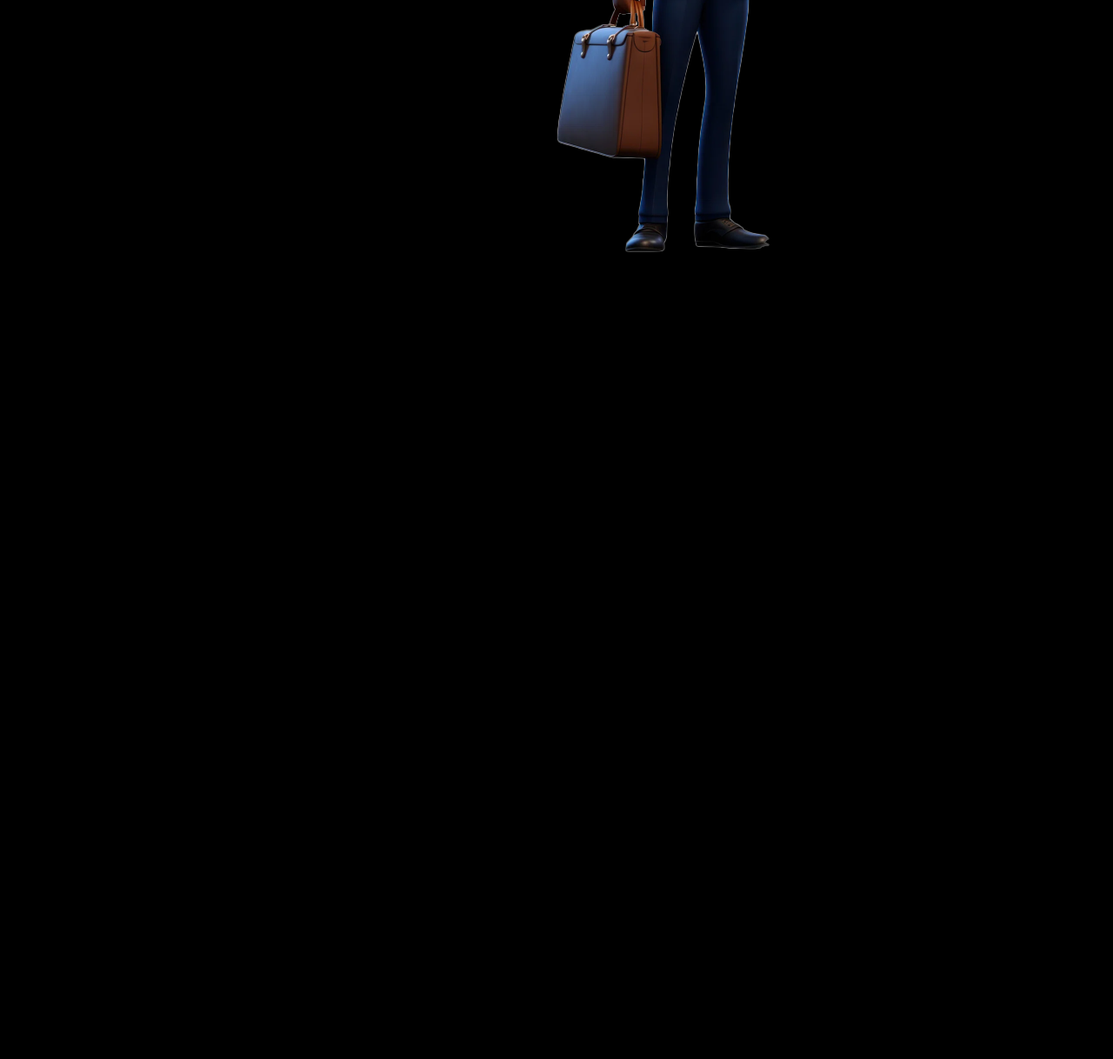
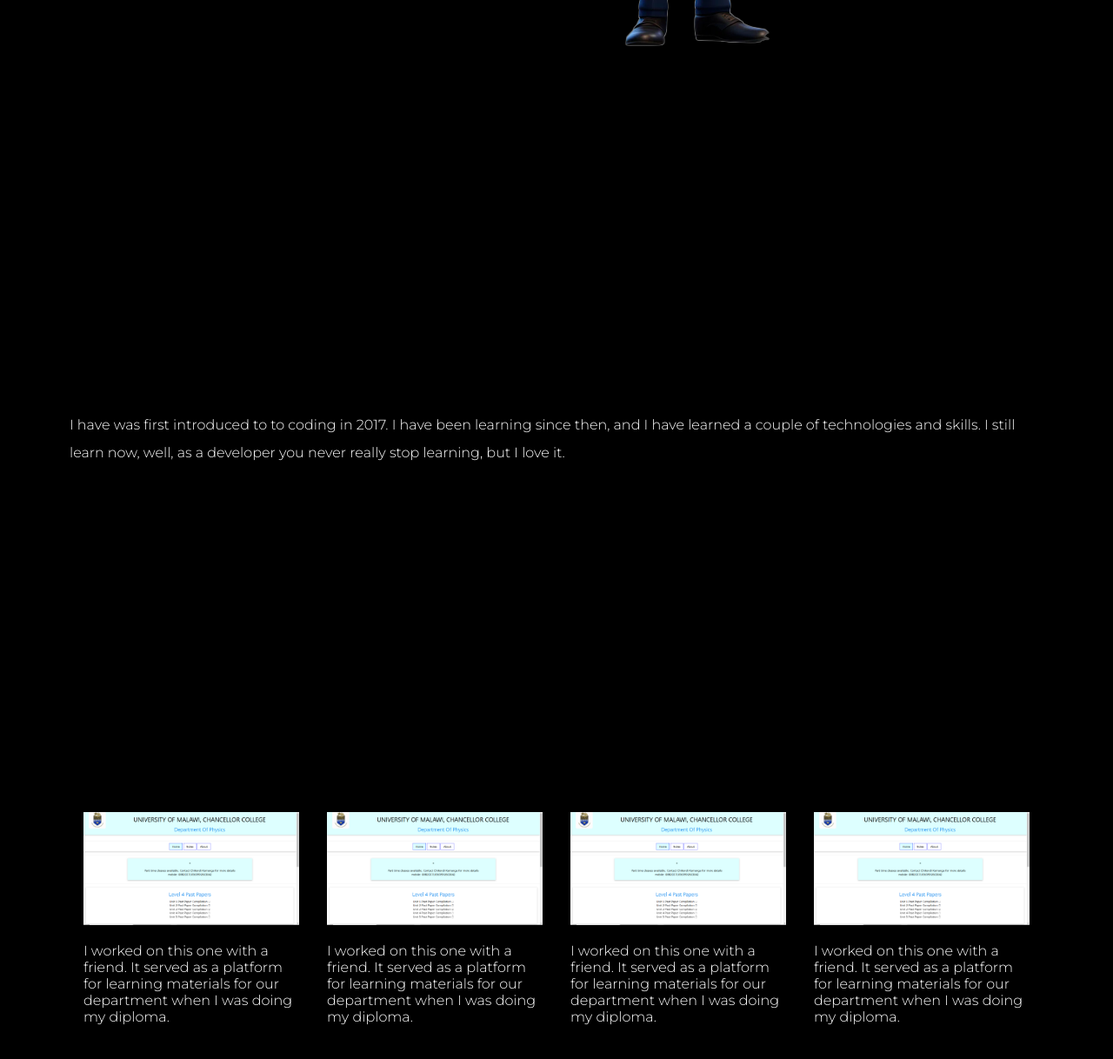
Before and after one commit to Hellie-tenny/helllings-portfolio, a plain HTML site: page index.html in a window 1280 px wide. Shown: the part 794-2012 px from the top of the page at 87% size. Before the commit the page ends 1094 px from the top, so only its background shows below. Drawn offline with Linux system fonts and the light colour scheme.

Commit message:
added the projects page, I think

```diff
--- a/css/styles.scss
+++ b/css/styles.scss
@@ -21,7 +21,7 @@
 $accent : rgb(255, 188, 5);
 
 // global styles
-.button{
+.button {
     background-color: $accent;
     padding: .5rem;
     width: fit-content;
@@ -31,9 +31,17 @@ $accent : rgb(255, 188, 5);
     border-radius: .54rem;
 }
 
+p{
+    color: #fff;
+}
+
+.page {
+    min-height: 100vh;
+}
+
 
 //////////////////////////////////////////////////////////////////////////////////////
-button{
+button {
     background-color: $accent;
 }
 
@@ -67,17 +75,15 @@ body {
 
         .landing {
             display: flex;
-            min-height: 100vh;
             align-items: center;
 
             .left {
                 flex: 1;
-                height: 15rem;
                 display: flex;
                 flex-direction: column;
                 justify-content: center;
 
-                span{
+                span {
                     color: $accent;
                     font-size: 5rem;
                     font-weight: 300;
@@ -88,16 +94,46 @@ body {
                     line-height: 2rem;
                 }
 
-                a{
+                a {
                     margin: 1rem 0;
                 }
             }
 
-            .right{
-                height: 15rem;
+            .right {
                 flex: 1;
-                img{
-                //    height: 200%;
+
+                img {
+                    height: 100%;
+                }
+            }
+        }
+
+        .intro{
+            display: flex;
+            justify-content: center;
+            align-items: center;
+
+            p{
+                line-height: 2rem;
+            }
+        }
+
+        .projects{
+            .cards-container{
+                display: flex;
+                justify-content: space-between;
+
+                .project-card{
+                    margin: 0 1rem;
+                    overflow: hidden;
+
+                    img{
+                        width: 100%;
+                    }
+
+                    p{
+                        padding: 1rem 0;
+                    }
                 }
             }
         }
--- a/index.html
+++ b/index.html
@@ -1,11 +1,13 @@
 <!DOCTYPE html>
 <html lang="en">
+
 <head>
     <meta charset="UTF-8">
     <meta name="viewport" content="width=device-width, initial-scale=1.0">
     <link rel="stylesheet" href="css/styles.css">
     <title>Hellie's Portfolio</title>
 </head>
+
 <body>
     <div class="container">
 
@@ -21,12 +23,12 @@
             </nav>
         </header>
 
-        <div class="landing">
+        <div class="landing page">
 
             <div class="left">
                 <span>Hello World,</span>
                 <p>
-                    My name is Hellings Makondetsa.<br/>I am a Developer, welcome to my Portfolio
+                    My name is Hellings Makondetsa.<br />I am a Developer, welcome to my Portfolio
                 </p>
                 <a href="" class="button">Contact Me</a>
             </div>
@@ -37,7 +39,57 @@
 
         </div>
 
+        <div class="intro page">
+            <p>
+                I have was first introduced to to coding in 2017. I have been learning since then, and I have learned a
+                couple of technologies and skills. I still learn now, well, as a developer you never really stop
+                learning, but I love it.
+            </p>
+        </div>
+
+        <div class="projects page">
+            <h2>Here are some of my projects...</h2>
+
+            <div class="cards-container">
+
+                <div class="project-card">
+                    <img src="./imgs/project.png" alt="project photo">
+                    <p>
+                        I worked on this one with a friend. It served as a platform for learning materials for our
+                        department when I was doing my diploma.
+                    </p>
+                </div>
+
+                <div class="project-card">
+                    <img src="./imgs/project.png" alt="project photo">
+                    <p>
+                        I worked on this one with a friend. It served as a platform for learning materials for our
+                        department when I was doing my diploma.
+                    </p>
+                </div>
+
+                <div class="project-card">
+                    <img src="./imgs/project.png" alt="project photo">
+                    <p>
+                        I worked on this one with a friend. It served as a platform for learning materials for our
+                        department when I was doing my diploma.
+                    </p>
+                </div>
+
+                <div class="project-card">
+                    <img src="./imgs/project.png" alt="project photo">
+                    <p>
+                        I worked on this one with a friend. It served as a platform for learning materials for our
+                        department when I was doing my diploma.
+                    </p>
+                </div>
+
+            </div>
+
+        </div>
+
 
     </div>
 </body>
+
 </html>
```
Also changed, not shown: css/styles.css, imgs/project.png (added), 1 other file.
